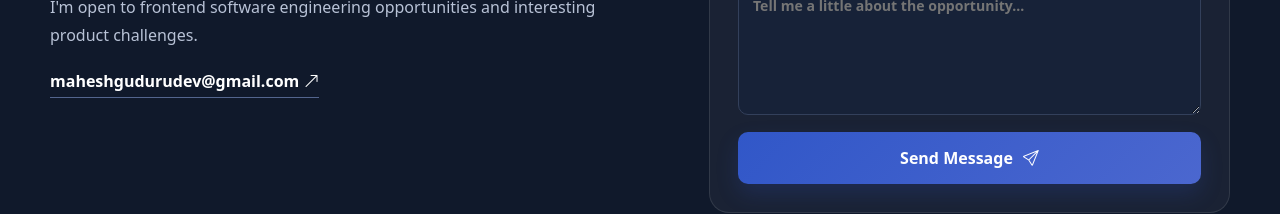
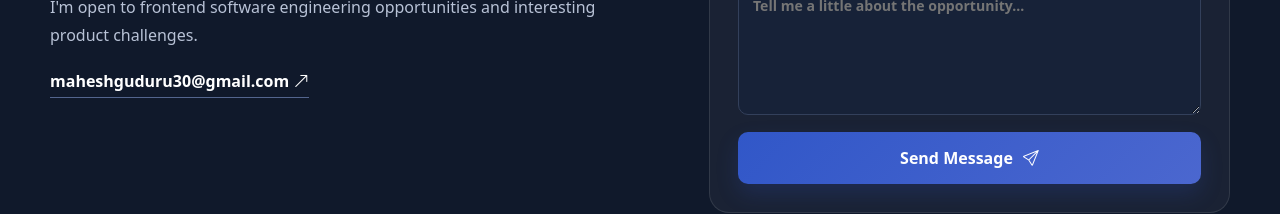
Before and after one commit to MaheshGuduru3/PortFolio-MaheshDev, a React (Create React App) app in the folder portfolio/: page / in a window 1280 px wide. Shown: the part 5260-5474 px from the top of the page. Built offline with nearby package versions, Linux system fonts and the light colour scheme; no server answers.

Commit message:
updated coded.

```diff
--- a/portfolio/src/components/Contact.js
+++ b/portfolio/src/components/Contact.js
@@ -33,7 +33,7 @@ const Contact = () => {
           <p className="section-kicker">GET IN TOUCH</p>
           <h2>Let's build something great together.</h2>
           <p>I'm open to frontend software engineering opportunities and interesting product challenges.</p>
-          <a href="mailto:maheshguduru30@gmail.com" className="email-link">maheshgudurudev@gmail.com <i className="bi bi-arrow-up-right"></i></a>
+          <a href="mailto:maheshguduru30@gmail.com" className="email-link">maheshguduru30@gmail.com <i className="bi bi-arrow-up-right"></i></a>
         </div>
         <form className="contact-form" onSubmit={submitHandler}>
           <label>Email address<input type="email" value={email} placeholder="you@example.com" onChange={e => setEmail(e.target.value)} required /></label>
```
